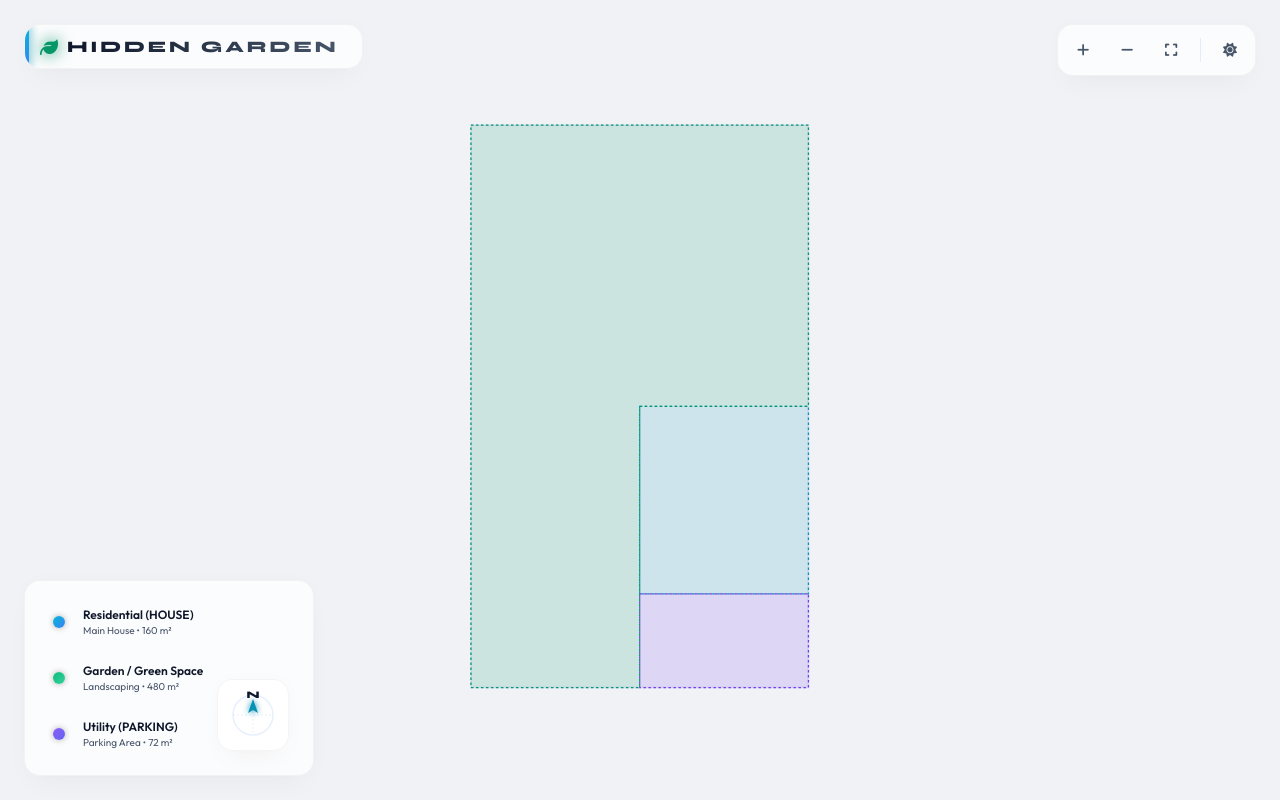
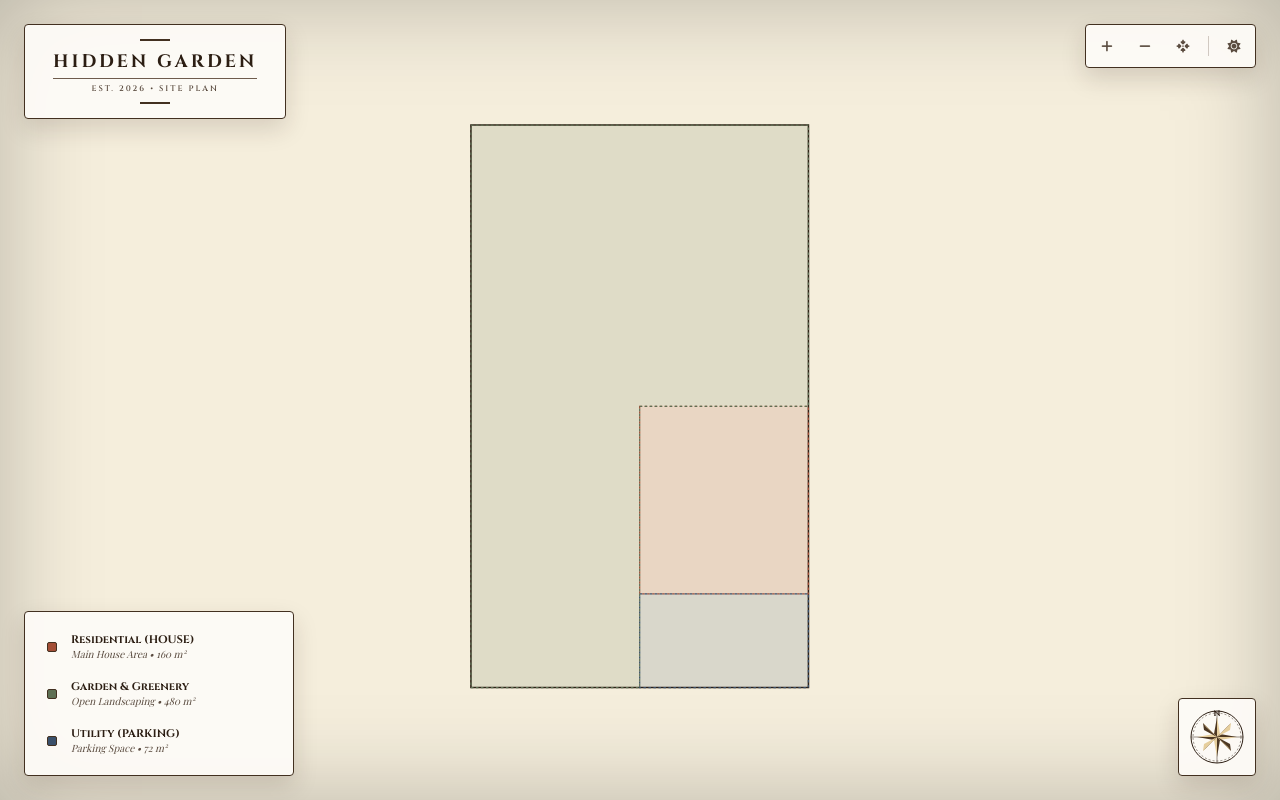
Before and after one commit to digitalfuture/garden-plan, a website: page public/index.html in a window 1280 px wide. Both pictures are taken after a click on the button 1230 px from the left and 50 px from the top of the page. Drawn offline with nearby package versions, Linux system fonts and the light colour scheme; a web font is replaced by a local one.

Commit message:
Redesign: transform styling to vintage hand-painted cartographer map with antique vector compass rose

```diff
--- a/public/app.js
+++ b/public/app.js
@@ -27,10 +27,8 @@ document.addEventListener('DOMContentLoaded', () => {
 
   // Draw digital plot boundary fence/border
   const boundary = s.polygon([150, 200, 690, 200, 690, 1100, 150, 1100]).attr({
-    fill: 'none',
-    stroke: 'var(--border-color)',
-    strokeWidth: 3
-  });
+    fill: 'none'
+  }).addClass('plot-boundary');
 
   // Define objects and their coordinates based on user sketch
   const objectsData = {
--- a/public/index.html
+++ b/public/index.html
@@ -3,11 +3,11 @@
 <head>
   <meta charset="UTF-8">
   <meta name="viewport" content="width=device-width, initial-scale=1.0">
-  <title>Hidden Garden — Interactive Site Plan</title>
-  <!-- Google Fonts: Syne (Ultra-modern Display) & Outfit (Geometric Body) -->
+  <title>Hidden Garden — Antique Site Plan</title>
+  <!-- Google Fonts: Cinzel (Classic Serif for Headers) & Playfair Display (Elegant Script/Body) -->
   <link rel="preconnect" href="https://fonts.googleapis.com">
   <link rel="preconnect" href="https://fonts.gstatic.com" crossorigin>
-  <link href="https://fonts.googleapis.com/css2?family=Outfit:wght@300;400;500;600;700&family=Syne:wght@700;800&display=swap" rel="stylesheet">
+  <link href="https://fonts.googleapis.com/css2?family=Cinzel:wght@400;600;700;800&family=Playfair+Display:ital,wght@0,400;0,600;0,700;1,400&display=swap" rel="stylesheet">
   <!-- FontAwesome Icons -->
   <link rel="stylesheet" href="https://cdnjs.cloudflare.com/ajax/libs/font-awesome/6.4.0/css/all.min.css">
   <!-- Custom CSS -->
@@ -25,12 +25,13 @@
         <!-- SVG will be loaded/injected here via Snap.svg -->
         <svg id="svg-canvas" width="100%" height="100%"></svg>
 
-        <!-- Premium Floating HUD Title -->
+        <!-- Elegant Vintage Cartographer Title -->
         <div class="map-title-floating">
-          <div class="hud-title-wrapper">
-            <span class="hud-scanner-line"></span>
-            <i class="fa-solid fa-leaf title-leaf-icon"></i>
+          <div class="vintage-title-wrapper">
+            <span class="vintage-frame-top"></span>
             <h1>HIDDEN GARDEN</h1>
+            <span class="vintage-subtitle">EST. 2026 • SITE PLAN</span>
+            <span class="vintage-frame-bottom"></span>
           </div>
         </div>
 
@@ -38,12 +39,12 @@
         <div class="map-toolbar-floating">
           <button id="btn-zoom-in" class="btn-tool" title="Zoom In"><i class="fa-solid fa-plus"></i></button>
           <button id="btn-zoom-out" class="btn-tool" title="Zoom Out"><i class="fa-solid fa-minus"></i></button>
-          <button id="btn-reset" class="btn-tool" title="Reset View"><i class="fa-solid fa-expand"></i></button>
+          <button id="btn-reset" class="btn-tool" title="Reset View"><i class="fa-solid fa-arrows-to-dot"></i></button>
           <div class="divider"></div>
           <button id="theme-toggle" class="btn-tool" title="Toggle Theme"><i class="fa-solid fa-circle-half-stroke"></i></button>
         </div>
 
-        <!-- Premium Floating Glassmorphic Legend on the Left -->
+        <!-- Vintage Floating Legend on the Left -->
         <div class="plan-legend-floating">
           <div class="legend-items">
             <div class="legend-item" data-target="main-house">
@@ -52,7 +53,7 @@
               </div>
               <div class="legend-text">
                 <strong>Residential (HOUSE)</strong>
-                <span>Main House • 160 m²</span>
+                <span>Main House Area • 160 m²</span>
               </div>
             </div>
             <div class="legend-item" data-target="garden">
@@ -60,8 +61,8 @@
                 <span class="legend-color garden"></span>
               </div>
               <div class="legend-text">
-                <strong>Garden / Green Space</strong>
-                <span>Landscaping • 480 m²</span>
+                <strong>Garden & Greenery</strong>
+                <span>Open Landscaping • 480 m²</span>
               </div>
             </div>
             <div class="legend-item" data-target="parking">
@@ -70,19 +71,53 @@
               </div>
               <div class="legend-text">
                 <strong>Utility (PARKING)</strong>
-                <span>Parking Area • 72 m²</span>
+                <span>Parking Space • 72 m²</span>
               </div>
             </div>
-        <!-- Floating Compass on the Right (North Indicator) -->
+          </div>
+        </div>
+
+        <!-- Floating Vintage Compass Rose (Bottom-Right, Static) -->
         <div class="map-compass-floating" title="North is Up">
-          <svg width="50" height="50" viewBox="0 0 50 50">
-            <circle cx="25" cy="25" r="20" fill="none" stroke="var(--border-color)" stroke-width="1.5" />
-            <line x1="25" y1="5" x2="25" y2="45" stroke="var(--border-color)" stroke-width="1" stroke-dasharray="2 2" />
-            <line x1="5" y1="25" x2="45" y2="25" stroke="var(--border-color)" stroke-width="1" stroke-dasharray="2 2" />
-            <!-- North Arrow pointing straight up -->
-            <polygon points="25,9 30,23 25,20 20,23" fill="var(--color-residential)" />
-            <!-- N Label at the top -->
-            <text x="25" y="8" font-family="var(--font-display)" font-size="10" font-weight="800" fill="var(--text-primary)" text-anchor="middle">N</text>
+          <svg width="60" height="60" viewBox="0 0 60 60">
+            <!-- Compass Outer Rings -->
+            <circle cx="30" cy="30" r="26" fill="none" stroke="var(--ink-color)" stroke-width="1" />
+            <circle cx="30" cy="30" r="24" fill="none" stroke="var(--ink-color)" stroke-width="0.5" stroke-dasharray="2 2" />
+            <circle cx="30" cy="30" r="2" fill="var(--ink-color)" />
+
+            <!-- Cardinal Directions Cross -->
+            <line x1="30" y1="4" x2="30" y2="56" stroke="var(--ink-color)" stroke-width="0.5" />
+            <line x1="4" y1="30" x2="56" y2="30" stroke="var(--ink-color)" stroke-width="0.5" />
+
+            <!-- Fleur-de-lis N indicator -->
+            <text x="30" y="9" font-family="var(--font-display)" font-size="8" font-weight="700" fill="var(--ink-color)" text-anchor="middle">N</text>
+
+            <!-- 8-Pointed Vintage Star (Alternate Dark/Light segments) -->
+            <!-- North Point -->
+            <polygon points="30,30 30,10 27,27" fill="var(--compass-dark)" />
+            <polygon points="30,30 30,10 33,27" fill="var(--compass-light)" />
+            <!-- South Point -->
+            <polygon points="30,30 30,50 33,33" fill="var(--compass-dark)" />
+            <polygon points="30,30 30,50 27,33" fill="var(--compass-light)" />
+            <!-- East Point -->
+            <polygon points="30,30 50,30 33,27" fill="var(--compass-dark)" />
+            <polygon points="30,30 50,30 33,33" fill="var(--compass-light)" />
+            <!-- West Point -->
+            <polygon points="30,30 10,30 27,33" fill="var(--compass-dark)" />
+            <polygon points="30,30 10,30 27,27" fill="var(--compass-light)" />
+
+            <!-- Corner Points (NE, NW, SE, SW) -->
+            <polygon points="30,30 44,16 41,20" fill="var(--compass-dark)" />
+            <polygon points="30,30 44,16 43,23" fill="var(--compass-light)" />
+
+            <polygon points="30,30 16,16 17,23" fill="var(--compass-dark)" />
+            <polygon points="30,30 16,16 19,20" fill="var(--compass-light)" />
+
+            <polygon points="30,30 44,44 43,37" fill="var(--compass-dark)" />
+            <polygon points="30,30 44,44 41,40" fill="var(--compass-light)" />
+
+            <polygon points="30,30 16,44 19,40" fill="var(--compass-dark)" />
+            <polygon points="30,30 16,44 17,37" fill="var(--compass-light)" />
           </svg>
         </div>
       </div>
--- a/public/style.css
+++ b/public/style.css
@@ -1,75 +1,54 @@
-/* Modern Premium Cyber-HUD Design System */
+/* Classic Vintage Cartographer Design System */
 :root {
   /* Fonts */
-  --font-display: 'Syne', sans-serif;
-  --font-body: 'Outfit', sans-serif;
+  --font-display: 'Cinzel', serif;
+  --font-body: 'Playfair Display', serif;
 
-  /* Dark Theme Colors (Default) */
-  --bg-primary: #030712;
-  --bg-secondary: #090d16;
-  --bg-tertiary: #0e1424;
+  /* Page Desk background (Dark Theme) */
+  --bg-primary: #15100c; /* Dark walnut wood desk */
+  --bg-secondary: #211a14; /* Dark wood secondary */
 
-  --text-primary: #f3f4f6;
-  --text-secondary: #9ca3af;
-  --text-muted: #4b5563;
+  /* Vintage Parchment Map Colors */
+  --map-bg: #f5eedc; /* Warm aged parchment */
+  --ink-color: #2c1e13; /* Dark sepia ink */
+  --ink-muted: #6e5b4c; /* Muted brown ink */
 
-  --border-color: rgba(59, 130, 246, 0.12);
-  --border-hover: rgba(59, 130, 246, 0.3);
+  /* Compass colors */
+  --compass-light: #e6ce9c;
+  --compass-dark: #4d3822;
 
-  --accent-color: #3b82f6;
-  --accent-glow: rgba(59, 130, 246, 0.4);
+  /* Watercolor overlays for zones (Aged Ink Wash) */
+  --color-residential: #a34e36; /* Terracotta wash */
+  --color-residential-glow: rgba(163, 78, 54, 0.15);
 
-  /* Neon Accents with Gradients */
-  --color-residential: #06b6d4;
-  --color-residential-glow: rgba(6, 182, 212, 0.4);
-  --gradient-residential: linear-gradient(135deg, #06b6d4, #3b82f6);
+  --color-garden: #5e7054; /* Antique Sage green wash */
+  --color-garden-glow: rgba(94, 112, 84, 0.15);
 
-  --color-garden: #10b981;
-  --color-garden-glow: rgba(16, 185, 129, 0.4);
-  --gradient-garden: linear-gradient(135deg, #10b981, #34d399);
+  --color-utility: #3a506b; /* Indigo wash */
+  --color-utility-glow: rgba(58, 80, 107, 0.15);
 
-  --color-utility: #8b5cf6;
-  --color-utility-glow: rgba(139, 92, 246, 0.4);
-  --gradient-utility: linear-gradient(135deg, #8b5cf6, #6366f1);
+  /* Floating elements (Vintage labels/tabs) */
+  --card-bg: rgba(247, 243, 235, 0.92);
+  --card-border: #3c2c1e;
+  --text-primary: #2c1e13;
+  --text-secondary: #5a4b3f;
 
-  /* Glassmorphic settings */
-  --glass-bg: rgba(9, 13, 22, 0.65);
-  --glass-blur: blur(16px);
-  --glass-border: rgba(255, 255, 255, 0.04);
-
-  --shadow-lg: 0 12px 30px -10px rgba(0, 0, 0, 0.6), 0 0 15px rgba(59, 130, 246, 0.05);
-  --border-radius: 16px;
-  --transition-speed: 0.4s;
+  --shadow-lg: 0 10px 25px rgba(0, 0, 0, 0.45);
+  --border-radius: 4px; /* More square/blocky like hand-cut tags */
+  --transition-speed: 0.3s;
 }
 
-/* Light Theme overrides (Clean minimalistic futuristic light mode) */
+/* Light Theme overrides (Parchment/Linen desk) */
 body.light-theme {
-  --bg-primary: #f0f2f5;
-  --bg-secondary: #ffffff;
-  --bg-tertiary: #e4e7eb;
+  --bg-primary: #e6dfd3; /* Warm linen/linen desk background */
+  --bg-secondary: #ded6c8;
 
-  --text-primary: #0f172a;
-  --text-secondary: #475569;
-  --text-muted: #94a3b8;
-
-  --border-color: rgba(37, 99, 235, 0.1);
-  --border-hover: rgba(37, 99, 235, 0.25);
-
-  --accent-color: #2563eb;
-  --accent-glow: rgba(37, 99, 235, 0.2);
-
-  --color-residential: #0891b2;
-  --color-residential-glow: rgba(8, 145, 178, 0.2);
-
-  --color-garden: #059669;
-  --color-garden-glow: rgba(5, 150, 105, 0.2);
-
-  --color-utility: #7c3aed;
-  --color-utility-glow: rgba(124, 58, 237, 0.2);
-
-  --glass-bg: rgba(255, 255, 255, 0.75);
-  --glass-border: rgba(0, 0, 0, 0.04);
-  --shadow-lg: 0 12px 30px -10px rgba(0, 0, 0, 0.05), 0 0 15px rgba(37, 99, 235, 0.02);
+  /* Floating elements (Slightly lighter tags) */
+  --card-bg: rgba(253, 251, 247, 0.95);
+  --card-border: #423020;
+  --text-primary: #2c1e13;
+  --text-secondary: #5a4b3f;
+  --shadow-lg: 0 10px 25px rgba(44, 30, 19, 0.15);
 }
 
 /* Reset and Core Styles */
@@ -86,8 +65,7 @@ body {
   height: 100vh;
   width: 100vw;
   overflow: hidden;
-  transition: background-color var(--transition-speed) cubic-bezier(0.4, 0, 0.2, 1),
-              color var(--transition-speed) cubic-bezier(0.4, 0, 0.2, 1);
+  transition: background-color var(--transition-speed) ease;
 }
 
 .app-container {
@@ -109,10 +87,9 @@ body {
   position: absolute;
   top: 0;
   left: 0;
-  background-color: var(--bg-primary); /* Follows theme (dark or light) */
+  background-color: var(--bg-primary); /* Desk color */
   overflow: hidden;
   cursor: grab;
-  transition: background-color var(--transition-speed) ease;
 }
 
 .canvas-container:active {
@@ -124,11 +101,19 @@ body {
   height: 100%;
   display: block;
   user-select: none;
+  /* Make the entire canvas render in sepia blend */
+  background-color: var(--map-bg);
+  /* Apply paper border vignette to the canvas */
+  box-shadow: inset 0 0 100px rgba(0, 0, 0, 0.25);
 }
 
+/* Plan boundary line (fence) */
+.plot-boundary {
+  stroke: var(--ink-color);
+  stroke-width: 2.5px;
+}
 
-
-/* Premium Floating HUD Title (Top-Left) */
+/* Elegant Calligraphic Title (Top-Left) */
 .map-title-floating {
   position: absolute;
   top: 24px;
@@ -137,50 +122,49 @@ body {
   pointer-events: none;
 }
 
-.hud-title-wrapper {
-  position: relative;
-  background: var(--glass-bg);
-  backdrop-filter: var(--glass-blur);
-  border: 1px solid var(--glass-border);
-  padding: 12px 24px 12px 42px;
+.vintage-title-wrapper {
+  background: var(--card-bg);
+  border: 1px solid var(--card-border);
+  padding: 14px 28px;
   border-radius: var(--border-radius);
   box-shadow: var(--shadow-lg);
   display: flex;
+  flex-direction: column;
   align-items: center;
-  gap: 12px;
-  overflow: hidden;
+  gap: 4px;
+  text-align: center;
 }
 
-/* Sci-fi scanner bar effect */
-.hud-scanner-line {
-  position: absolute;
-  left: 0;
-  top: 0;
-  width: 4px;
-  height: 100%;
-  background: var(--gradient-residential);
-  box-shadow: 0 0 10px var(--color-residential);
+.vintage-title-wrapper h1 {
+  font-family: var(--font-display);
+  font-size: 18px;
+  font-weight: 700;
+  letter-spacing: 3px;
+  color: var(--text-primary);
+  margin: 0;
 }
 
-.title-leaf-icon {
-  position: absolute;
-  left: 16px;
-  font-size: 16px;
-  color: var(--color-garden);
-  filter: drop-shadow(0 0 5px var(--color-garden));
-  animation: leafPulse 3s ease-in-out infinite;
+.vintage-subtitle {
+  font-family: var(--font-display);
+  font-size: 8px;
+  font-weight: 600;
+  letter-spacing: 2px;
+  color: var(--text-secondary);
+  border-top: 1px solid var(--ink-muted);
+  padding-top: 4px;
+  width: 100%;
 }
 
-.map-title-floating h1 {
-  font-family: var(--font-display);
-  font-size: 16px;
-  font-weight: 800;
-  letter-spacing: 3px;
-  background: linear-gradient(90deg, var(--text-primary), var(--text-secondary));
-  -webkit-background-clip: text;
-  -webkit-text-fill-color: transparent;
-  margin: 0;
+.vintage-frame-top, .vintage-frame-bottom {
+  display: block;
+  width: 30px;
+  height: 2px;
+  border-top: 1px solid var(--card-border);
+  border-bottom: 1px solid var(--card-border);
 }
+
+.vintage-frame-top { margin-bottom: 4px; }
+.vintage-frame-bottom { margin-top: 4px; }
 
 /* Floating Toolbar (Top-Right) */
 .map-toolbar-floating {
@@ -190,123 +174,83 @@ body {
   z-index: 10;
   display: flex;
   align-items: center;
-  gap: 6px;
-  background: var(--glass-bg);
-  backdrop-filter: var(--glass-blur);
-  padding: 6px;
+  gap: 4px;
+  background: var(--card-bg);
+  padding: 4px;
   border-radius: var(--border-radius);
-  border: 1px solid var(--glass-border);
+  border: 1px solid var(--card-border);
   box-shadow: var(--shadow-lg);
-  transition: all var(--transition-speed) ease;
 }
 
 .btn-tool {
   background: transparent;
   border: none;
   color: var(--text-secondary);
-  width: 38px;
-  height: 38px;
-  border-radius: 10px;
+  width: 34px;
+  height: 34px;
+  border-radius: var(--border-radius);
   cursor: pointer;
   display: flex;
   align-items: center;
   justify-content: center;
-  font-size: 14px;
-  transition: all 0.2s cubic-bezier(0.4, 0, 0.2, 1);
+  font-size: 13px;
+  transition: all 0.2s ease;
 }
 
 .btn-tool:hover {
-  background: var(--border-color);
+  background: rgba(0, 0, 0, 0.05);
   color: var(--text-primary);
-  transform: scale(1.05);
-}
-
-.btn-tool:active {
-  transform: scale(0.95);
 }
 
 .map-toolbar-floating .divider {
   width: 1px;
-  height: 24px;
-  background: var(--border-color);
+  height: 20px;
+  background: var(--ink-muted);
   margin: 0 4px;
+  opacity: 0.3;
 }
 
-/* Floating HUD Legend (Bottom-Left) */
+/* Floating Vintage Legend (Bottom-Left) */
 .plan-legend-floating {
   position: absolute;
   bottom: 24px;
   left: 24px;
   z-index: 10;
-  background: var(--glass-bg);
-  backdrop-filter: var(--glass-blur);
-  border: 1px solid var(--glass-border);
-  padding: 20px;
+  background: var(--card-bg);
+  border: 1px solid var(--card-border);
+  padding: 16px;
   border-radius: var(--border-radius);
   box-shadow: var(--shadow-lg);
-  width: 290px;
+  width: 270px;
   display: flex;
   flex-direction: column;
-  gap: 16px;
+  gap: 12px;
   pointer-events: auto;
-  transition: border-color 0.3s ease, box-shadow 0.3s ease;
-}
-
-.plan-legend-floating:hover {
-  border-color: var(--border-hover);
-  box-shadow: 0 15px 35px -10px rgba(0, 0, 0, 0.7), 0 0 20px rgba(59, 130, 246, 0.1);
-}
-
-.legend-header {
-  display: flex;
-  align-items: center;
-  gap: 8px;
-  border-bottom: 1px solid var(--border-color);
-  padding-bottom: 10px;
-}
-
-.legend-hud-dot {
-  width: 6px;
-  height: 6px;
-  border-radius: 50%;
-  background: var(--color-residential);
-  box-shadow: 0 0 8px var(--color-residential);
-  animation: hudPulse 2s infinite;
-}
-
-.legend-header h3 {
-  font-family: var(--font-display);
-  font-size: 11px;
-  text-transform: uppercase;
-  letter-spacing: 1.5px;
-  color: var(--text-secondary);
 }
 
 .legend-items {
   display: flex;
   flex-direction: column;
-  gap: 14px;
+  gap: 10px;
 }
 
 .legend-item {
   display: flex;
   align-items: center;
-  gap: 16px;
+  gap: 12px;
   cursor: pointer;
-  padding: 6px;
-  border-radius: 8px;
-  transition: background-color 0.2s ease, transform 0.2s ease;
+  padding: 4px;
+  border-radius: var(--border-radius);
+  transition: background-color 0.2s ease;
 }
 
 .legend-item:hover {
-  background: rgba(255, 255, 255, 0.02);
-  transform: translateX(4px);
+  background: rgba(0, 0, 0, 0.03);
 }
 
 .legend-color-wrapper {
-  position: relative;
-  width: 16px;
-  height: 16px;
+  width: 14px;
+  height: 14px;
   display: flex;
   align-items: center;
   justify-content: center;
@@ -314,106 +258,71 @@ body {
 }
 
 .legend-color {
-  width: 12px;
-  height: 12px;
-  border-radius: 50%;
-  z-index: 2;
-  box-shadow: 0 0 6px rgba(0,0,0,0.3);
+  width: 10px;
+  height: 10px;
+  border-radius: 2px;
+  border: 1px solid var(--card-border);
 }
 
-/* Theme color mappings */
-.legend-color.residential { background: var(--gradient-residential); }
-.legend-color.garden { background: var(--gradient-garden); }
-.legend-color.utility { background: var(--gradient-utility); }
+/* Antique watercolor zone colors */
+.legend-color.residential { background-color: var(--color-residential); }
+.legend-color.garden { background-color: var(--color-garden); }
+.legend-color.utility { background-color: var(--color-utility); }
 
 .legend-text {
   display: flex;
   flex-direction: column;
-  gap: 2px;
 }
 
 .legend-text strong {
-  font-size: 12px;
-  font-weight: 600;
+  font-family: var(--font-display);
+  font-size: 11px;
+  font-weight: 700;
   color: var(--text-primary);
-  transition: color 0.2s ease;
-}
-
-.legend-item:hover .legend-text strong {
-  color: var(--accent-color);
 }
 
 .legend-text span {
   font-size: 10px;
   color: var(--text-secondary);
+  font-style: italic;
 }
 
-/* SVG Cyber-Interactive Styling */
-.plot-polygon {
-  cursor: pointer;
-  fill-opacity: 0.12;
-  transition: fill-opacity 0.4s cubic-bezier(0.4, 0, 0.2, 1),
-              stroke-width 0.3s cubic-bezier(0.4, 0, 0.2, 1),
-              stroke 0.3s ease,
-              filter 0.3s ease;
-}
-
-.plot-polygon:hover {
-  fill-opacity: 0.32;
-  stroke-width: 3.5px;
-  filter: drop-shadow(0px 0px 10px var(--hover-glow));
-}
-
-.plot-polygon.active {
-  fill-opacity: 0.45 !important;
-  stroke-width: 4px !important;
-  stroke-dasharray: none !important;
-  filter: drop-shadow(0px 0px 15px var(--hover-glow)) !important;
-}
-
-/* Animations */
-@keyframes leafPulse {
-  0% { transform: scale(1); filter: drop-shadow(0 0 3px var(--color-garden)); }
-  50% { transform: scale(1.15); filter: drop-shadow(0 0 8px var(--color-garden)); }
-  100% { transform: scale(1); filter: drop-shadow(0 0 3px var(--color-garden)); }
-}
-
-
-
-/* Floating Compass (Bottom-Right) */
+/* Floating Vintage Compass Rose (Bottom-Right, Static Overlay) */
 .map-compass-floating {
   position: absolute;
   bottom: 24px;
   right: 24px;
   z-index: 10;
-  background: var(--glass-bg);
-  backdrop-filter: var(--glass-blur);
-  border: 1px solid var(--glass-border);
-  padding: 10px;
+  pointer-events: none; /* Purely static visual ornament */
+  background: var(--card-bg);
+  border: 1px solid var(--card-border);
+  padding: 8px;
   border-radius: var(--border-radius);
   box-shadow: var(--shadow-lg);
   display: flex;
   align-items: center;
   justify-content: center;
-  pointer-events: auto; /* Interactive card component */
-  cursor: help;
-  transition: all 0.3s cubic-bezier(0.4, 0, 0.2, 1);
 }
 
-.map-compass-floating:hover {
-  border-color: var(--border-hover);
-  box-shadow: 0 15px 35px -10px rgba(0, 0, 0, 0.7), 0 0 20px rgba(59, 130, 246, 0.1);
-  transform: translateY(-2px);
+/* SVG Ink & Wash Polygon Styling */
+.plot-polygon {
+  cursor: pointer;
+  fill-opacity: 0.25; /* Ink wash opacity */
+  stroke-width: 1.5px;
+  stroke-dasharray: 3 3; /* Classic dashed boundary representation */
+  transition: fill-opacity 0.3s ease, stroke-width 0.2s ease, stroke-dasharray 0.2s ease;
 }
 
-.map-compass-floating svg polygon {
-  filter: drop-shadow(0 0 3px var(--color-residential));
-  transform-origin: 25px 16px;
-  transition: transform 0.3s ease;
+.plot-polygon:hover {
+  fill-opacity: 0.45;
+  stroke-width: 2.5px;
+  stroke-dasharray: none; /* Becomes solid boundary on focus */
 }
 
-.map-compass-floating:hover svg polygon {
-  transform: scale(1.15);
+.plot-polygon.active {
+  fill-opacity: 0.55 !important;
+  stroke-width: 3px !important;
+  stroke-dasharray: none !important;
 }
 
 /* Responsive adjustments */
@@ -423,14 +332,4 @@ body {
     bottom: 24px;
     left: 24px;
   }
-
-  .map-title-floating {
-    top: 16px;
-    left: 16px;
-  }
-
-  .map-toolbar-floating {
-    top: 16px;
-    right: 16px;
-  }
 }
```
